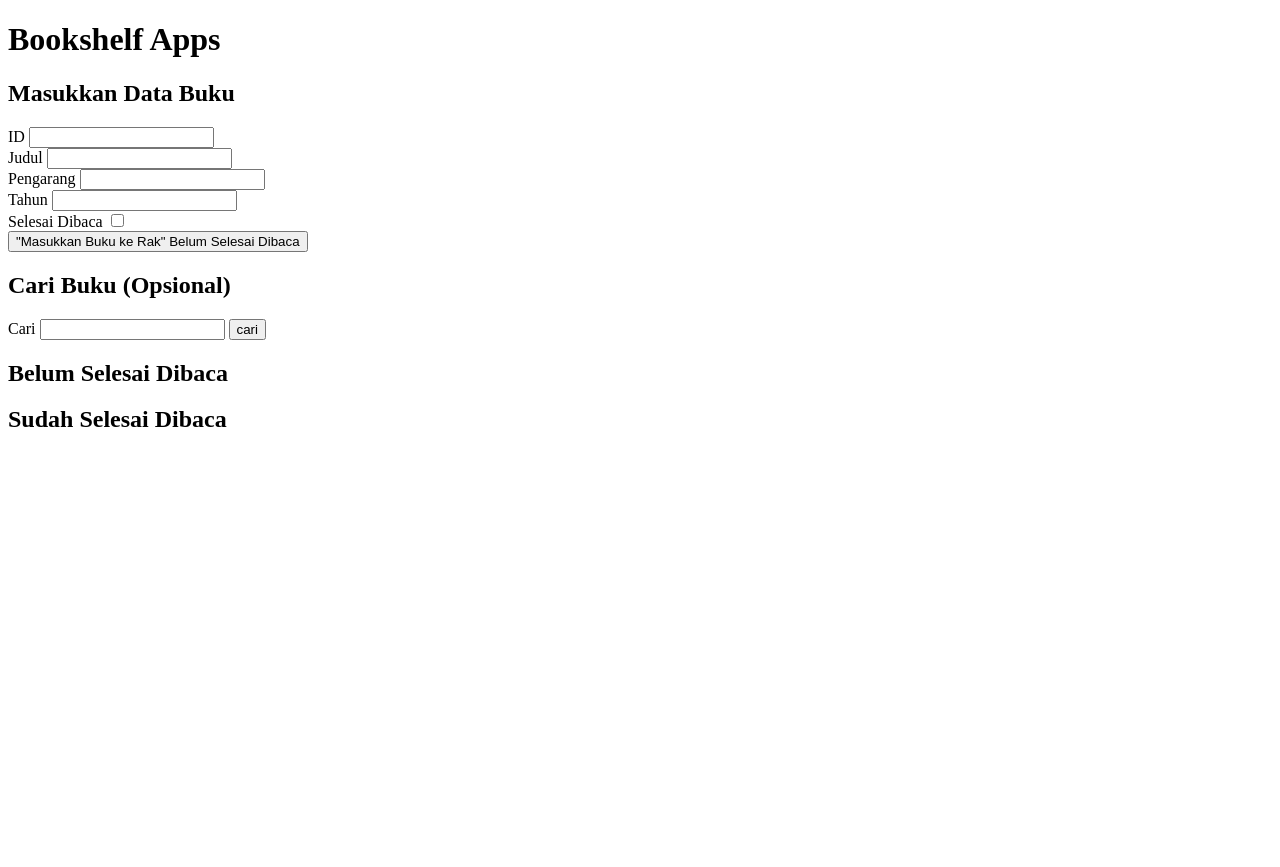
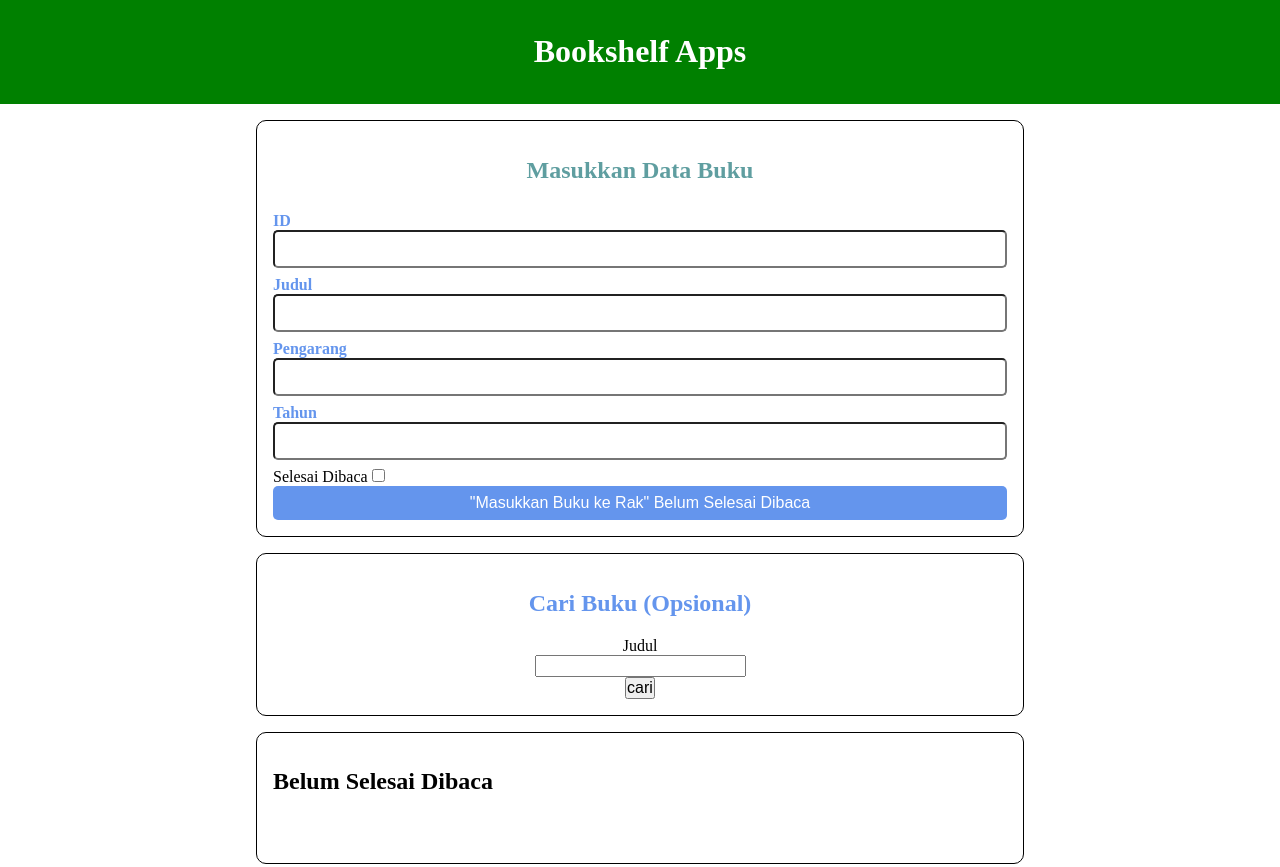
Before and after one commit to dimasfs07/latjsbookshelf, a plain HTML site: page index.html in a window 1280 px wide. Shown: the top 867 px of the page. Before the commit the page ends 800 px from the top, so only its background shows below. Drawn offline with Linux system fonts and the light colour scheme.

Commit message:
menambahkan beberapa elemen pendukung beserta css nya

```diff
--- a/assets/styles/styles.css
+++ b/assets/styles/styles.css
@@ -0,0 +1,162 @@
+*{
+    padding: 0;
+    margin: 0;
+    box-sizing: border-box;
+}
+
+head{
+    display: none;
+}
+
+body{
+    display: block;
+}
+
+.head_bar{
+    padding: 12px;
+    display: flex;
+    align-items: center;
+    justify-content: center;
+    background-color: green;
+    color: white;
+}
+
+h1{
+    display: block;
+    font-size: 2em;
+    margin-block-start: 0.67em;
+    margin-block-end: 0.67em;
+    margin-inline-start: 0px;
+    margin-inline-end: 0px;
+    font-weight: bold;
+}
+
+main{
+    max-width: 800px;
+    width: 80%;
+    margin: 0 auto;
+    padding: 16px;
+}
+
+.input_section{
+    display: flex;
+    flex-direction: column;
+    padding: 16px;
+    border: 1px solid black;
+    border-radius: 10px;
+}
+
+.input_section > h2{
+    text-align: center;
+    color:cadetblue
+}
+
+h2{
+    display: block;
+    font-size: 1.5em;
+    margin-block-start: 0.83em;
+    margin-block-end: 0.83em;
+    margin-inline-start: 0px;
+    margin-inline-end: 0px;
+    font-weight: bold;
+}
+
+form{
+    display: block;
+}
+
+.input_section > form > .input{
+    margin: 8px 0 ;
+}
+
+div{
+    display: block;
+}
+
+.input_section > form > .input > label{
+    color: cornflowerblue;
+    font-weight: bold;
+}
+
+label{
+    cursor: default;
+}
+
+.input_section > form > .input > input{
+    display: block;
+    width: 100%;
+    padding: 8px;
+    border-radius: 5px;
+}
+
+input, button{
+    font-size: 16px;
+}
+
+.input_section > form > .input_inline{
+    margin: 12px 0;
+    display: flex;
+    align-items: center;
+}
+
+.input_section > form > button{
+    background-color: cornflowerblue;
+    color: white;
+    padding: 8px;
+    border: 0;
+    border-radius: 5px;
+    display: block;
+    width: 100%;
+    cursor: pointer;
+}
+
+.search_section{
+    margin: 16px 0;
+    display: flex;
+    flex-direction: column;
+    align-items: center;
+    padding: 16px;
+    border: 1px solid black;
+    border-radius: 10px;
+}
+
+.search_section > h2{
+    color: cornflowerblue;
+}
+
+.search_section > form{
+    padding: 16px;
+    width: 100%;
+    display: grid;
+    grid-template-columns: auto 1fr 0.5fr;
+    grid-gap: 10px;
+}
+
+.search_section > form > label{
+    display: flex;
+    align-items: center;
+}
+
+.search_section > form > input{
+    padding: 5px;
+    border-radius: 5px;
+}
+
+.search_section > form > button{
+    background-color: cornflowerblue;
+    color: white;
+    border: 0;
+    border-radius: 5px;
+    cursor: pointer;
+}
+
+.book_shelf{
+   margin: 16px 0 0 0;
+   border: 1px solid black;
+   padding: 16px;
+   border-radius: 10px;
+}
+
+.book_shelf > .book_list{
+    padding: 16px;
+}
--- a/index.html
+++ b/index.html
@@ -42,15 +42,15 @@
             </section>
             <section class="search_section">
                 <h2>Cari Buku (Opsional)</h2>
-                <label for="searchBookTitle">Cari</label>
+                <label for="searchBookTitle">Judul</label>
                 <input id="searchBookTitle" type="text">
                 <button id="searchSubmit" type="submit">cari</button>
             </section>
-            <section class="bookshelf">
+            <section class="book_shelf">
                 <h2>Belum Selesai Dibaca</h2>
                 <div id="incompleteBookshelfList" class="book_list"></div>
             </section>
-            <section class="bookshelf">
+            <section class="book_shelf">
                 <h2>Sudah Selesai Dibaca</h2>
                 <div id="completeBookshelfList" class="book_list"></div>
             </section>
```
